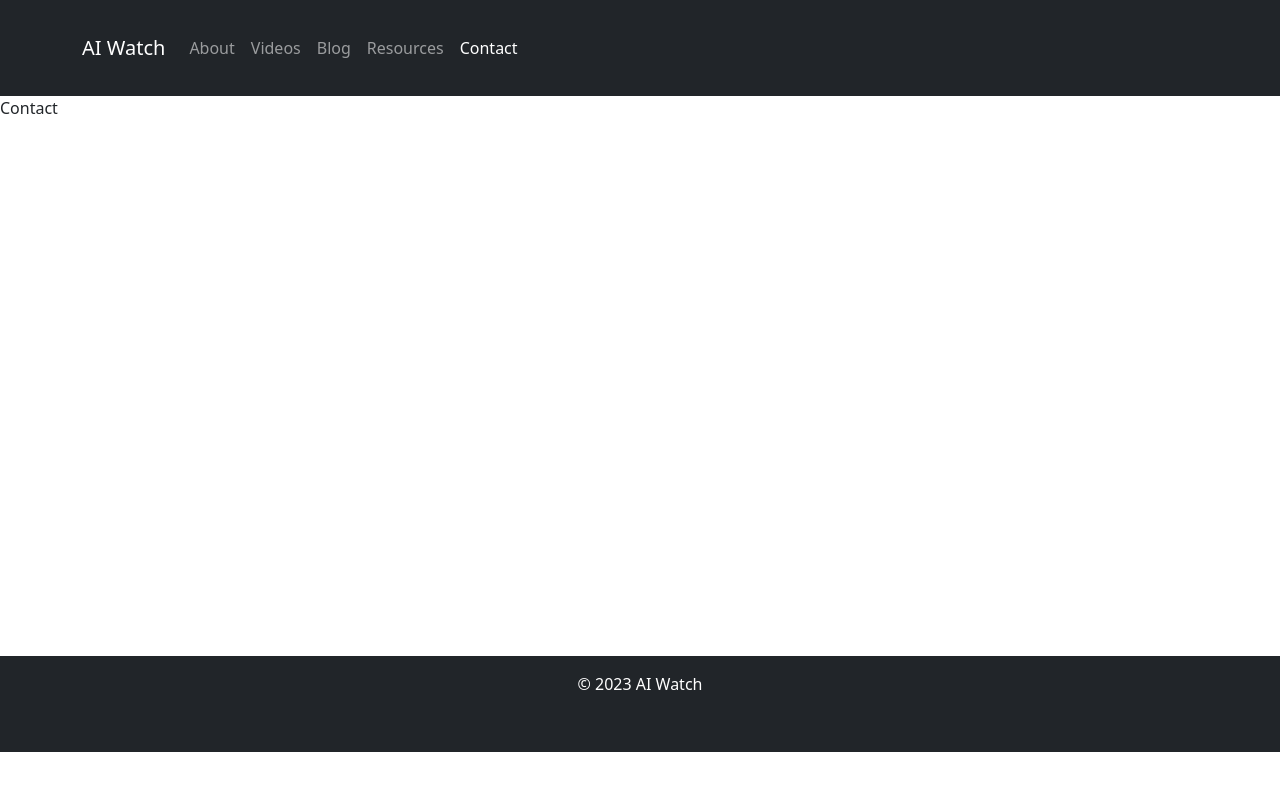
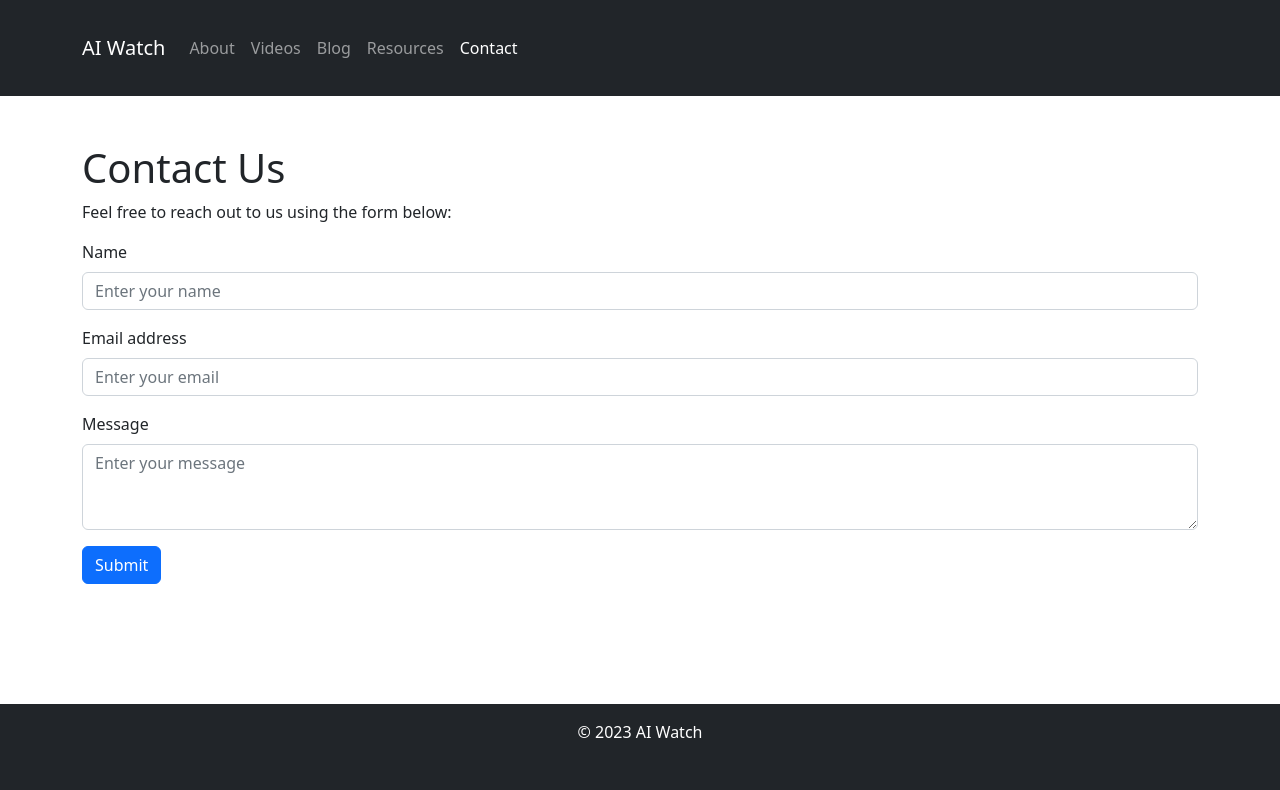
Before and after one commit to dstock3/aiwatch, a React (Create React App) app: page /contact in a window 1280 px wide. Shown: the top 790 px of the page. Built offline with nearby package versions, Linux system fonts and the light colour scheme.

Commit message:
building out contact page.

```diff
--- a/src/components/pages/Contact.js
+++ b/src/components/pages/Contact.js
@@ -1,9 +1,39 @@
-import React from 'react'
+import React from 'react';
+import { Container, Row, Col, Form, Button } from 'react-bootstrap';
 
 const Contact = () => {
+  const handleSubmit = (event) => {
+    event.preventDefault();
+    // submission logic goes here
+  };
+
   return (
-    <div>Contact</div>
-  )
-}
+    <Container className="my-5">
+      <Row>
+        <Col>
+          <h1>Contact Us</h1>
+          <p>Feel free to reach out to us using the form below:</p>
+          <Form onSubmit={handleSubmit}>
+            <Form.Group className="mb-3" controlId="contactForm.Name">
+              <Form.Label>Name</Form.Label>
+              <Form.Control type="text" placeholder="Enter your name" />
+            </Form.Group>
+            <Form.Group className="mb-3" controlId="contactForm.Email">
+              <Form.Label>Email address</Form.Label>
+              <Form.Control type="email" placeholder="Enter your email" />
+            </Form.Group>
+            <Form.Group className="mb-3" controlId="contactForm.Message">
+              <Form.Label>Message</Form.Label>
+              <Form.Control as="textarea" rows={3} placeholder="Enter your message" />
+            </Form.Group>
+            <Button variant="primary" type="submit">
+              Submit
+            </Button>
+          </Form>
+        </Col>
+      </Row>
+    </Container>
+  );
+};
 
-export default Contact
+export default Contact;
```
